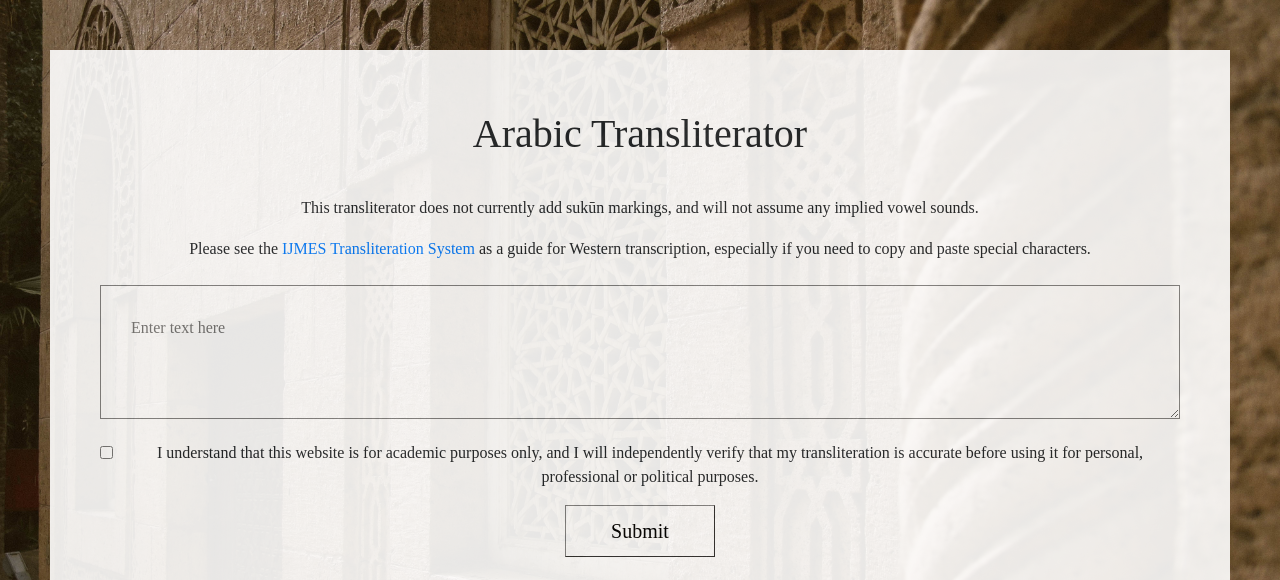
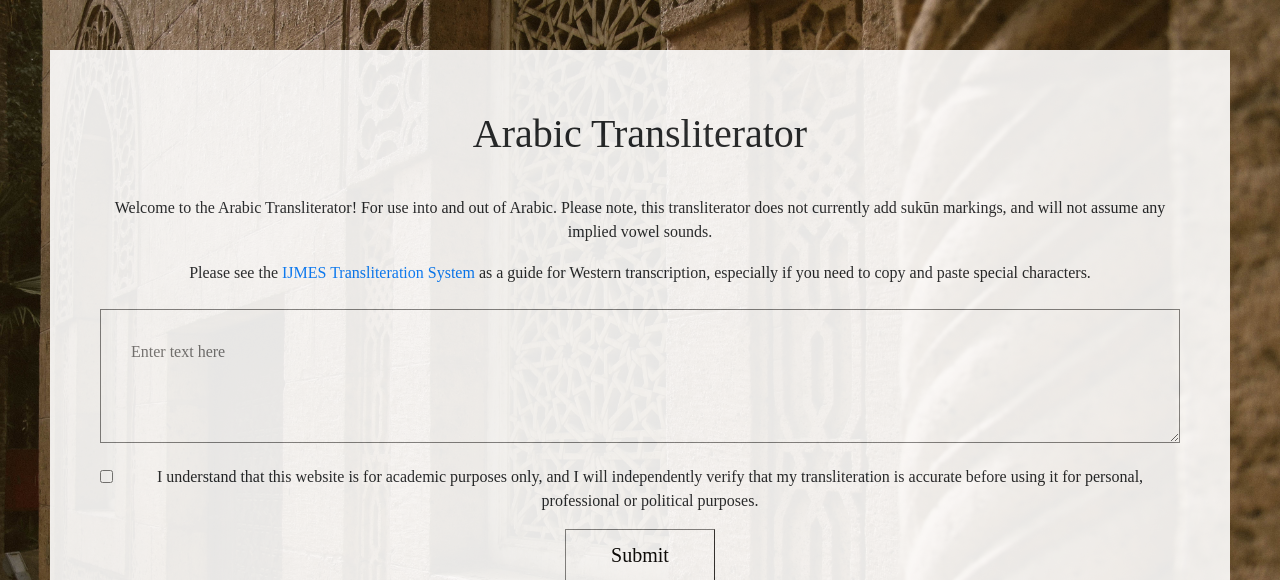
Before and after one commit to maggierphunt/arabic-transcriber, a Flask app: page / in a window 1280 px wide. Shown: the top 580 px of the page. Run offline with Flask 2, Linux system fonts and the light colour scheme; some libraries are stand-ins or nearby versions; some web fonts are replaced.

Commit message:
adjusted text and logo

```diff
--- a/templates/index.html
+++ b/templates/index.html
@@ -24,7 +24,7 @@
         <div class="content_box">
 
         <h1>Arabic Transliterator</h1>
-                   <div class="main_content"> <p>This transliterator does not currently add sukūn markings, and will not assume any implied vowel sounds.
+                   <div class="main_content"> <p>Welcome to the Arabic Transliterator! For use into and out of Arabic. Please note, this transliterator does not currently add sukūn markings, and will not assume any implied vowel sounds.
             </ul>
         </p>
 <div id="form-section">
```
Also changed, not shown: static/images/meem.png.
